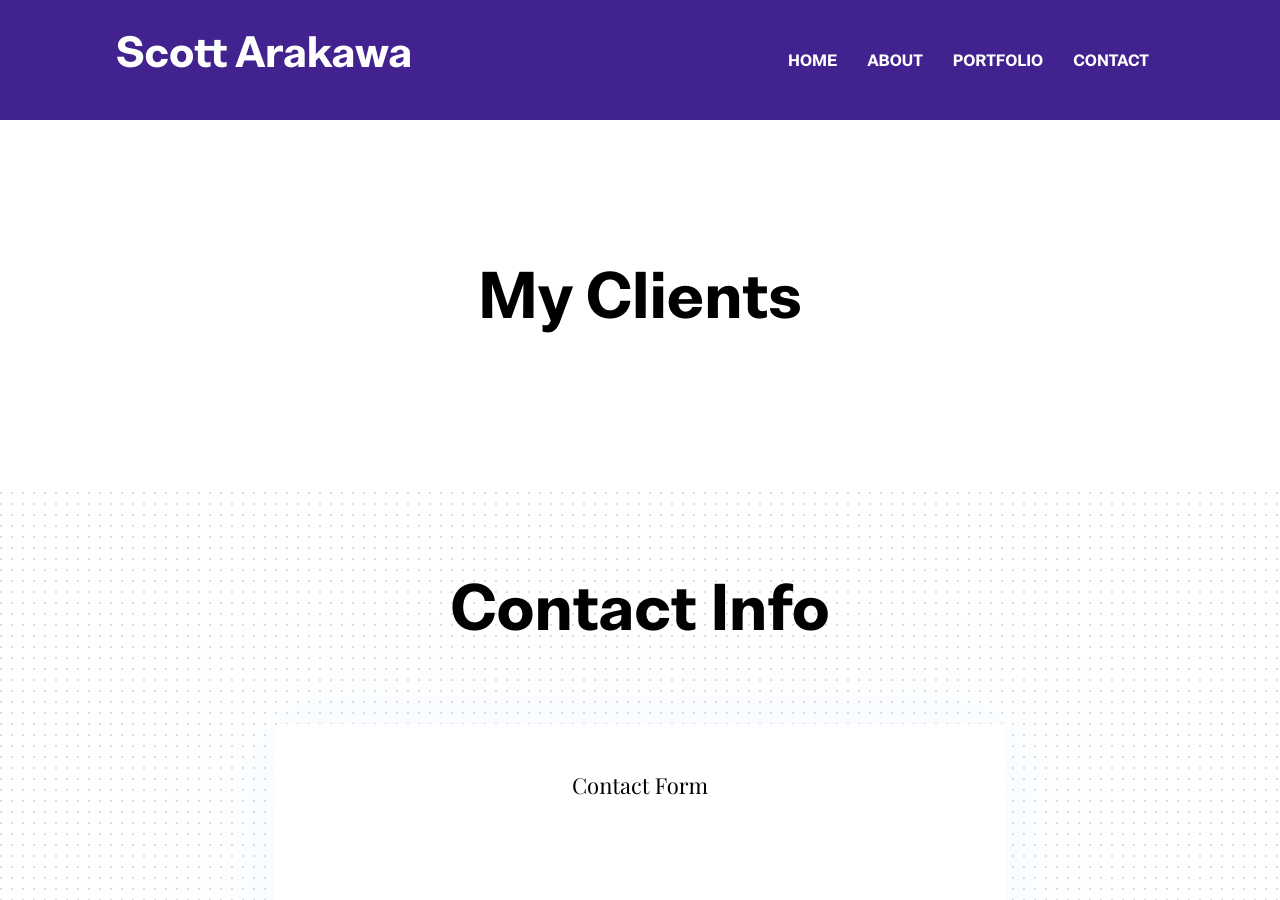
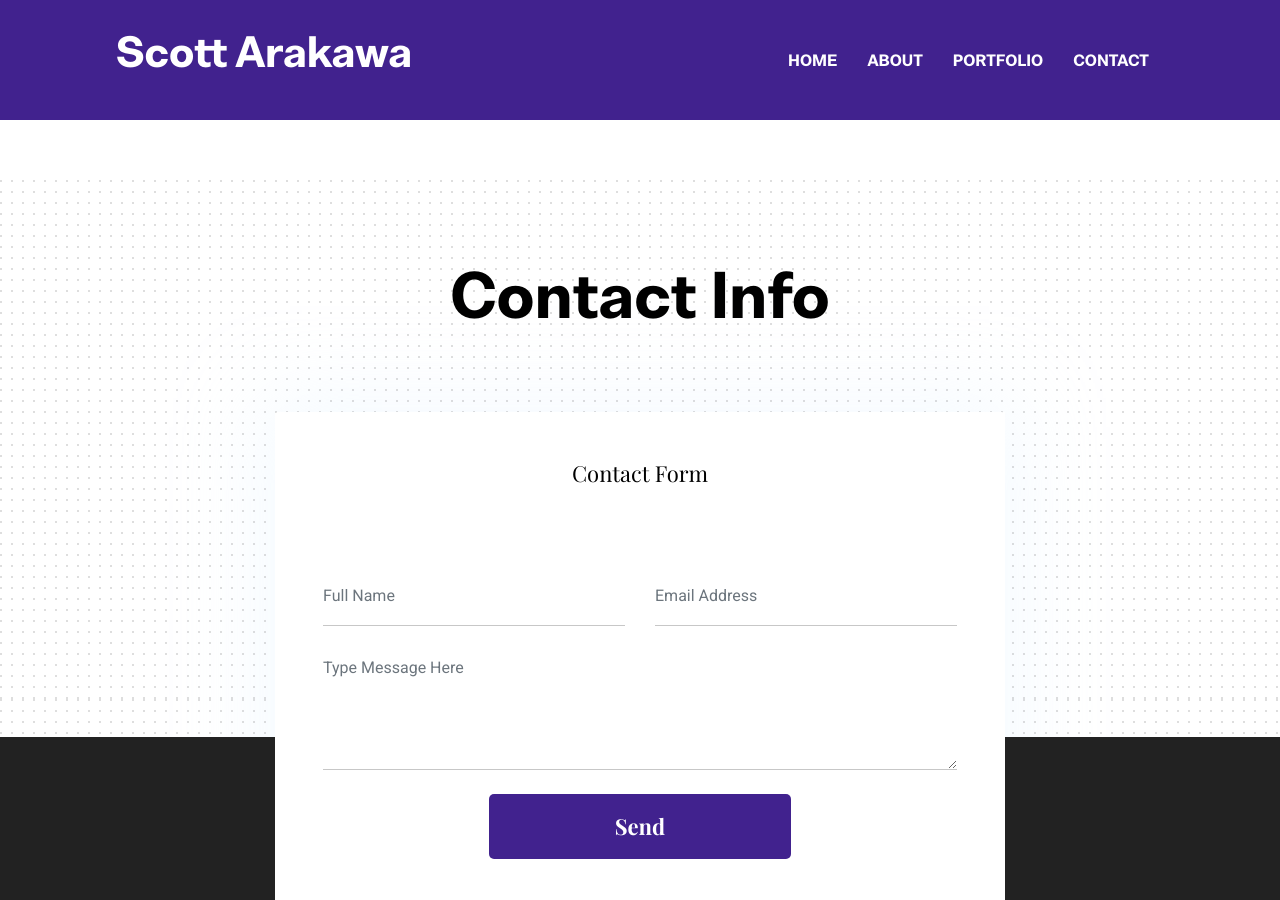
Before and after one commit to iBrunch/iBrunch.github.io, a Jekyll site: the page built from _pages/about.md, in a window 1280 px wide and 900 px high, scrolled down 794 px. Built offline with Jekyll 4.4.1, drawn with Linux system fonts in a browser that asks for light colours.

Commit message:
Disable unused sections

```diff
--- a/_layouts/about.html
+++ b/_layouts/about.html
@@ -39,10 +39,10 @@
 </section>
 <!-- /about -->
 
-{% include work-process-section.html %}
+ <!-- {% include work-process-section.html %} -->
 
-{% include team-section.html %}
-
+ <!-- {% include team-section.html %} -->
+ <!--
 <section class="section">
   <div class="container">
     <div class="row">
@@ -53,3 +53,4 @@
     {% include client-slider.html %}
   </div>
 </section>
+-->
```
